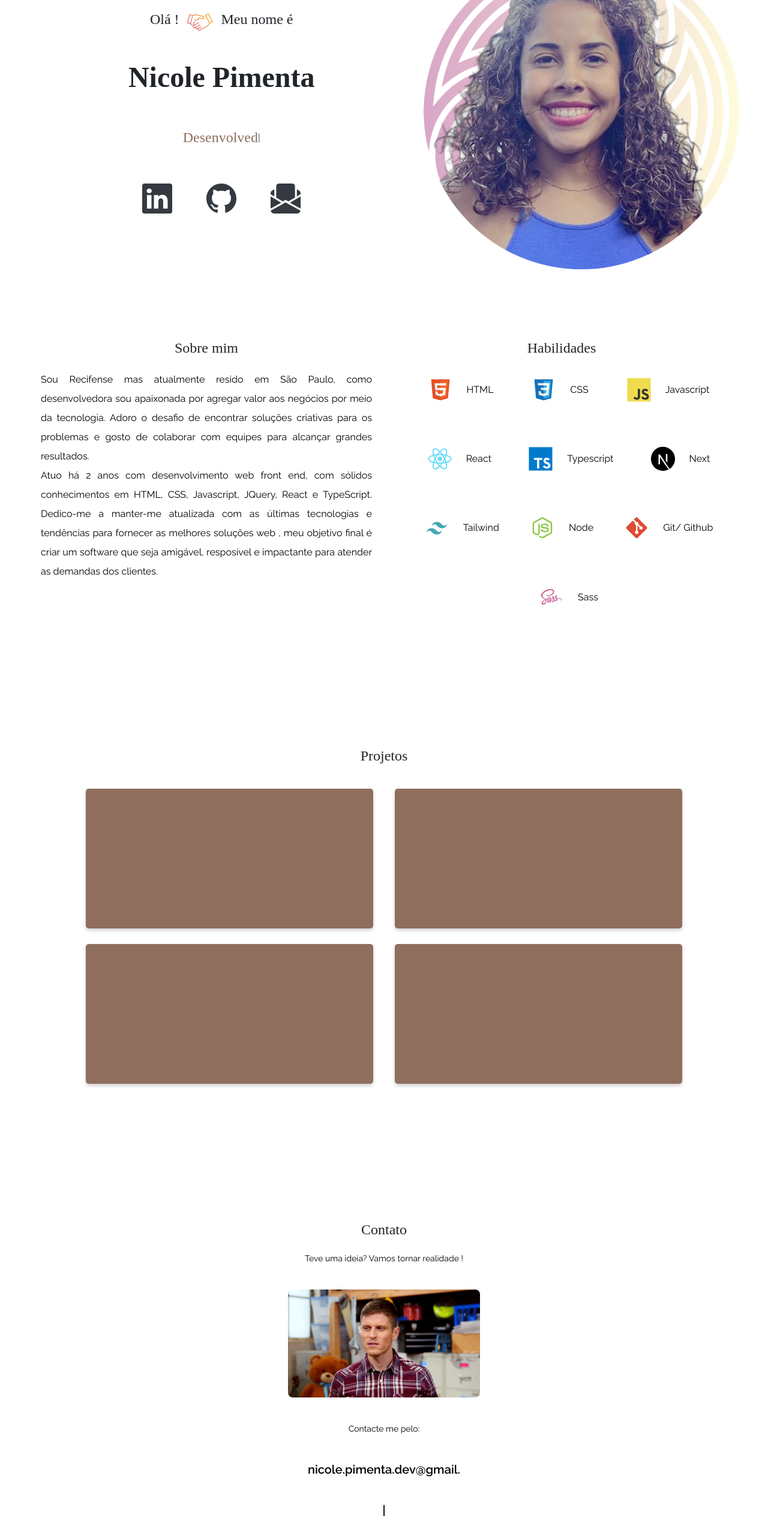
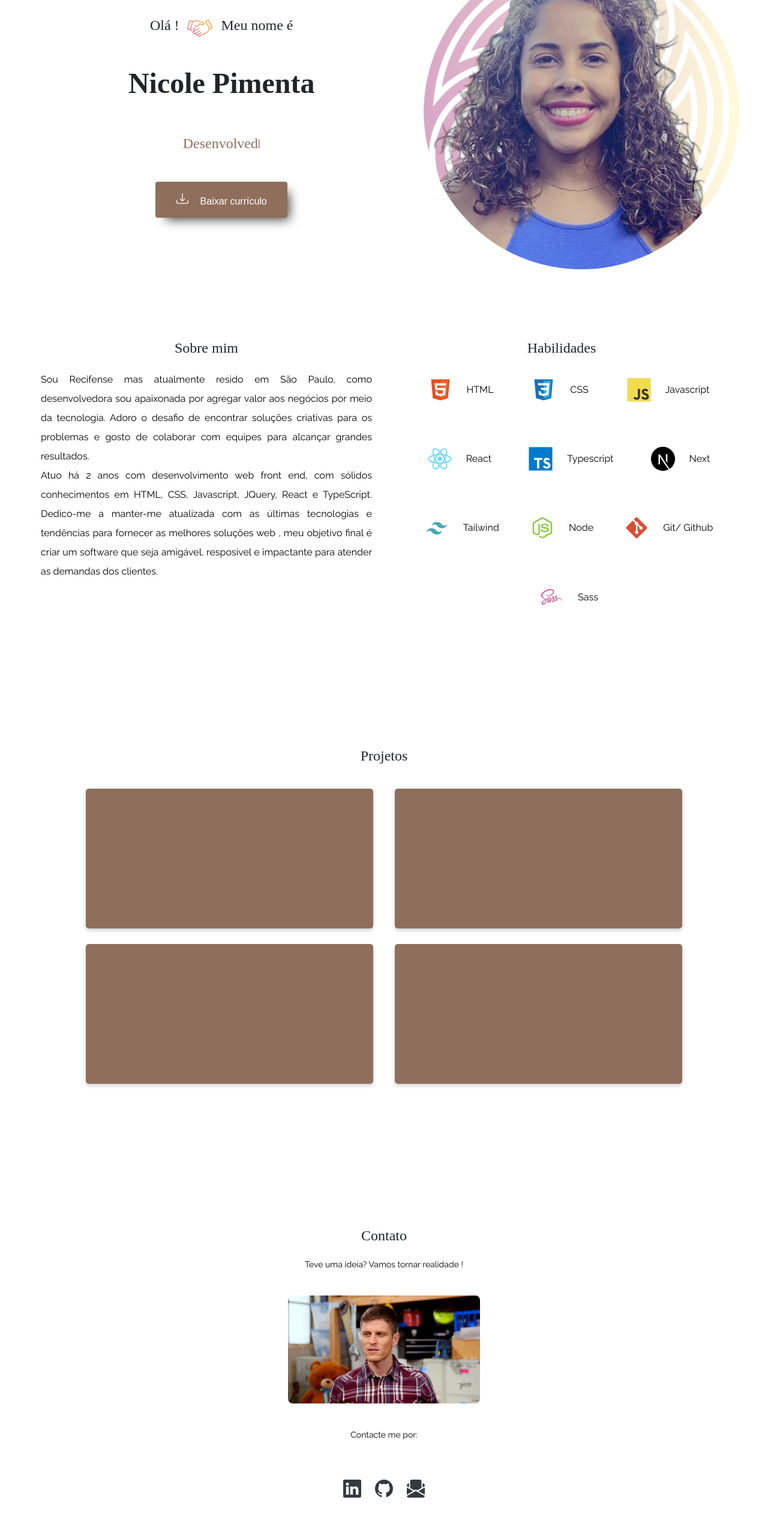
Before and after one commit to nicole-pimenta/Portfolio-nicole, a React (Vite) app: page / in a window 1280 px wide. Shown: the part 214-2780 px from the top of the page at 60% size. Built offline with nearby package versions, Linux system fonts and the light colour scheme; a web font is replaced by a local one.

Commit message:
feat:inserindo download de curriculo

```diff
--- a/src/components/Contact/index.jsx
+++ b/src/components/Contact/index.jsx
@@ -1,29 +1,9 @@
-import { useEffect, useRef } from "react";
-import Typed from "typed.js";
 import ideaGif from "../../assets/idea.gif";
 import { StyledText1, StyledText2 } from "../../styles/typography";
-import { ContactContainer, SectionContainer } from "./style";
+import { BsEnvelopePaperFill, BsGithub, BsLinkedin } from "react-icons/bs";
+import { ContactContainer, SectionContainer, ContainerIcons } from "./style";
 
 const Contact = () => {
-  const el = useRef(null);
-  const typed = useRef(null);
-
-  useEffect(() => {
-    const options = {
-      strings: ["nicole.pimenta.dev@gmail.com"],
-      typeSpeed: 120,
-      backSpeed: 50,
-      backDelay: 1500,
-      loop: true,
-    };
-
-    typed.current = new Typed(el.current, options);
-
-    return () => {
-      typed.current.destroy();
-    };
-  }, []);
-
   return (
     <ContactContainer id="contact">
       <StyledText1> Contato </StyledText1>
@@ -33,9 +13,36 @@ const Contact = () => {
 
         <img src={ideaGif} />
 
-        <StyledText2> Contacte me pelo: </StyledText2>
+        <StyledText2> Contacte me por: </StyledText2>
 
-        <span ref={el} />
+        <ContainerIcons>
+          <li>
+            <a
+              href="https://www.linkedin.com/in/nicole-pimenta/"
+              target="_blank"
+              rel="noreferrer"
+            >
+              <BsLinkedin size={30} color="#343a40" />
+            </a>
+          </li>
+
+          <li>
+            <a
+              href="https://github.com/nicole-pimenta"
+              target="_blank"
+              rel="noreferrer"
+            >
+              <BsGithub size={30} color="#343a40" />
+            </a>
+          </li>
+
+          <li>
+            {" "}
+            <a href="mailto:nicole.pimenta.dev@gmail.com">
+              <BsEnvelopePaperFill size={30} color="#343a40" />
+            </a>
+          </li>
+        </ContainerIcons>
       </SectionContainer>
     </ContactContainer>
   );
--- a/src/components/Contact/style.js
+++ b/src/components/Contact/style.js
@@ -54,3 +54,17 @@ export const SectionContainer = styled.section`
     }
   }
 `;
+
+export const ContainerIcons = styled.ul`
+  display: flex;
+  align-items: center;
+  justify-content: space-around;
+  height: 80px;
+  width: 160px;
+
+  @media only screen and (max-width: 600px) {
+    width: 95%;
+    font-size: 30;
+    padding: 40px;
+  }
+`;
--- a/src/components/Home/index.jsx
+++ b/src/components/Home/index.jsx
@@ -1,17 +1,18 @@
 import { useEffect, useRef } from "react";
-import { BsEnvelopePaperFill, BsGithub, BsLinkedin } from "react-icons/bs";
+import { BsDownload } from "react-icons/bs";
+
 import Typed from "typed.js";
 import handShake from "../../assets/handshake.gif";
 import profile from "../../assets/profile.jpg";
 import { StyledText1, StyledTitle1 } from "../../styles/typography";
 import {
   HomeContainer,
-  ContainerIcons,
   StyledGif,
   StyledHeadline,
   StyledImageProfile,
   StyledTypedContainer,
   StyledTypedText,
+  DownloadButton,
 } from "./style";
 
 import cv from "../../assets/_CV_Fullstack_NicolePimenta.pdf";
@@ -54,34 +55,13 @@ const Home = () => {
         <StyledTypedContainer>
           <StyledTypedText ref={el} />
         </StyledTypedContainer>
-        <ContainerIcons>
-          <li>
-            <a
-              href="https://www.linkedin.com/in/nicole-pimenta/"
-              target="_blank"
-              rel="noreferrer"
-            >
-              <BsLinkedin size={50} color="#343a40" />
-            </a>
-          </li>
 
-          <li>
-            <a
-              href="https://github.com/nicole-pimenta"
-              target="_blank"
-              rel="noreferrer"
-            >
-              <BsGithub size={50} color="#343a40" />
-            </a>
-          </li>
-
-          <li>
-            {" "}
-            <a href={cv} target="_blank" rel="noreferrer">
-              <BsEnvelopePaperFill size={50} color="#343a40" />
-            </a>
-          </li>
-        </ContainerIcons>
+        <DownloadButton>
+          <BsDownload size={20} color="white" />
+          <a href={cv} download>
+            Baixar currículo
+          </a>
+        </DownloadButton>
       </StyledHeadline>
 
       <StyledImageProfile>
--- a/src/components/Home/style.js
+++ b/src/components/Home/style.js
@@ -22,6 +22,25 @@ export const HomeContainer = styled.div`
 export const StyledGif = styled.img`
   height: 70px;
   width: 70px;
+`;
+
+export const DownloadButton = styled.button`
+  height: 60px;
+  width: 220px;
+  color: white;
+  background-color: var(--background-2);
+  -webkit-box-shadow: 10px 10px 18px -7px rgba(0, 0, 0, 0.75);
+
+  box-shadow: 10px 10px 18px -7px rgba(0, 0, 0, 0.75);
+  border-radius: 4px;
+  font-size: var(--title-4);
+  font-weight: 400;
+
+  a {
+    color: inherit;
+    width: 50%;
+    margin-left: 20px;
+  }
 `;
 
 export const StyledTypedText = styled.p`
@@ -92,7 +111,7 @@ export const ContainerIcons = styled.ul`
   align-items: center;
   justify-content: space-around;
   height: 80px;
-  width: 50%;
+  width: 160px;
 
   @media only screen and (max-width: 600px) {
     width: 95%;
--- a/src/styles/global.js
+++ b/src/styles/global.js
@@ -25,6 +25,10 @@ button{
     cursor: pointer;
     background: transparent;
     border: 0;
+}
+
+button:hover {
+    border: 2px solid var(--color-grey-6);
 }
 
 :root {
```
